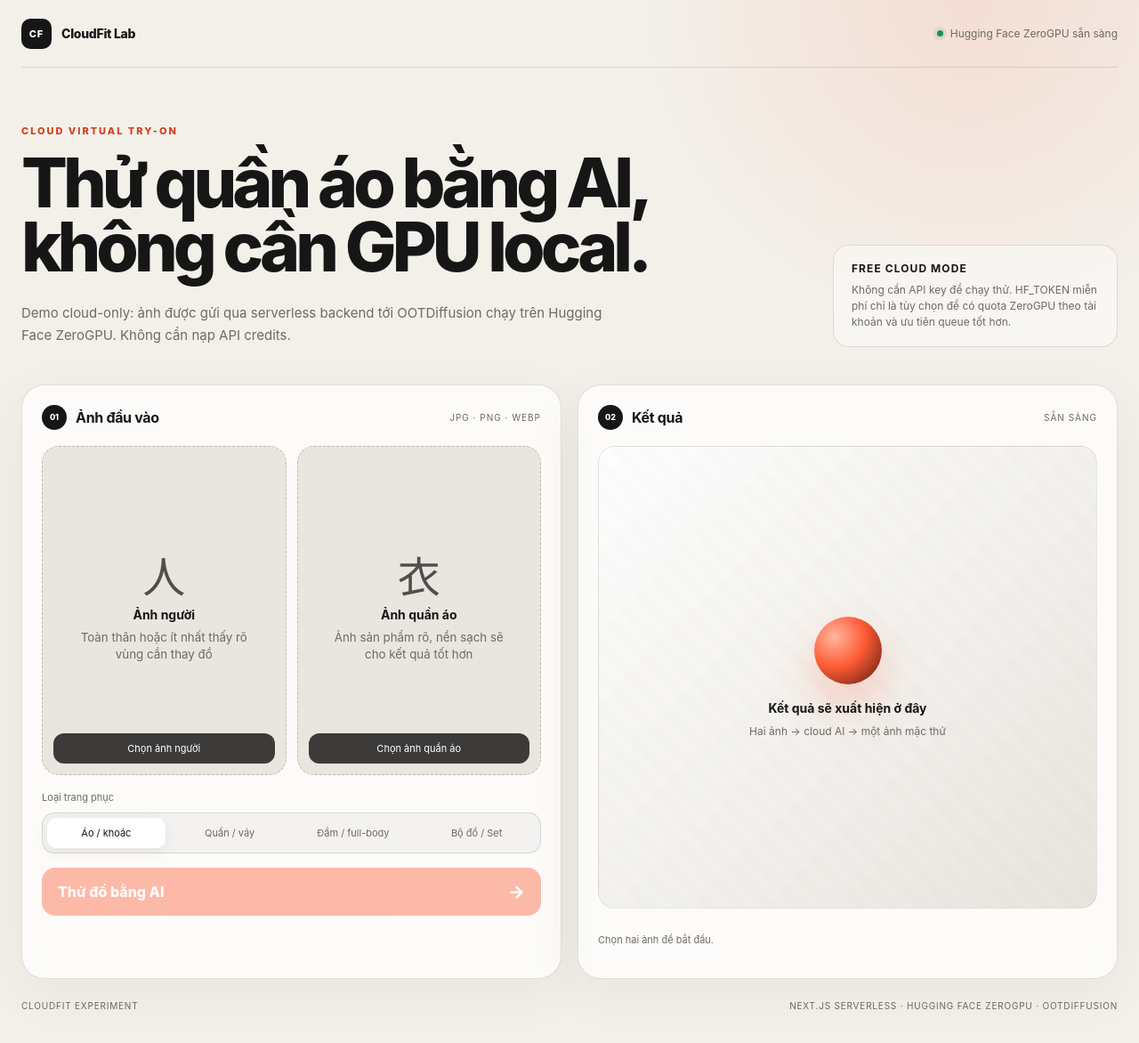
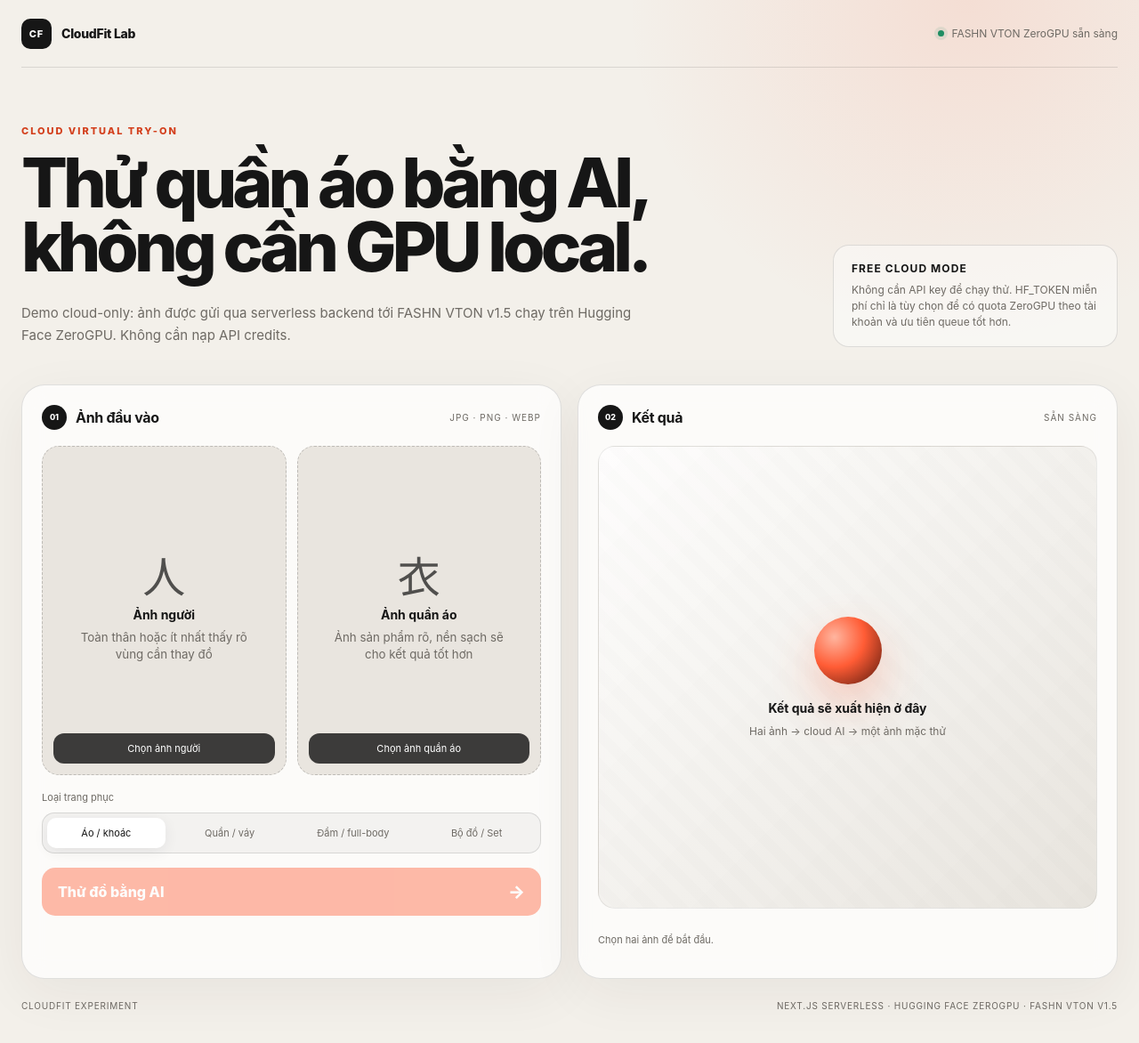
Before and after one commit to Loccao102/demo-thu-do, a Next.js app: page / in a window 1280 px wide. Shown: the top 1172 px of the page at 89% size. Built offline with nearby package versions, Linux system fonts and the light colour scheme.

Commit message:
ui: show FASHN VTON provider and two-pass set status

```diff
--- a/app/page.tsx
+++ b/app/page.tsx
@@ -274,8 +274,8 @@
       setStatus("done");
       setStatusText(
         category === "set"
-          ? "Hoàn tất · category đã được lưu là Set."
-          : "Hoàn tất trên Hugging Face ZeroGPU."
+          ? "Hoàn tất · Set được xử lý 2 pass: áo → quần."
+          : "Hoàn tất trên FASHN VTON ZeroGPU."
       );
     } catch (error) {
       setStatus("error");
@@ -295,7 +295,7 @@
           {providerReady === null
             ? "Đang kiểm tra API"
             : providerReady
-              ? "Hugging Face ZeroGPU sẵn sàng"
+              ? "FASHN VTON ZeroGPU sẵn sàng"
               : "Cloud provider chưa sẵn sàng"}
         </div>
       </header>
@@ -305,8 +305,7 @@
           <p className="eyebrow">CLOUD VIRTUAL TRY-ON</p>
           <h1>Thử quần áo bằng AI,<br />không cần GPU local.</h1>
           <p className="subtitle">
-            Demo cloud-only: ảnh được gửi qua serverless backend tới OOTDiffusion
-            chạy trên Hugging Face ZeroGPU. Không cần nạp API credits.
+            Demo cloud-only: ảnh được gửi qua serverless backend tới FASHN VTON v1.5 chạy trên Hugging Face ZeroGPU. Không cần nạp API credits.
           </p>
         </div>
         <div className="trialNote">
@@ -409,7 +408,7 @@
 
       <footer>
         <span>CloudFit experiment</span>
-        <span>Next.js serverless · Hugging Face ZeroGPU · OOTDiffusion</span>
+        <span>Next.js serverless · Hugging Face ZeroGPU · FASHN VTON v1.5</span>
       </footer>
     </main>
   );
```
